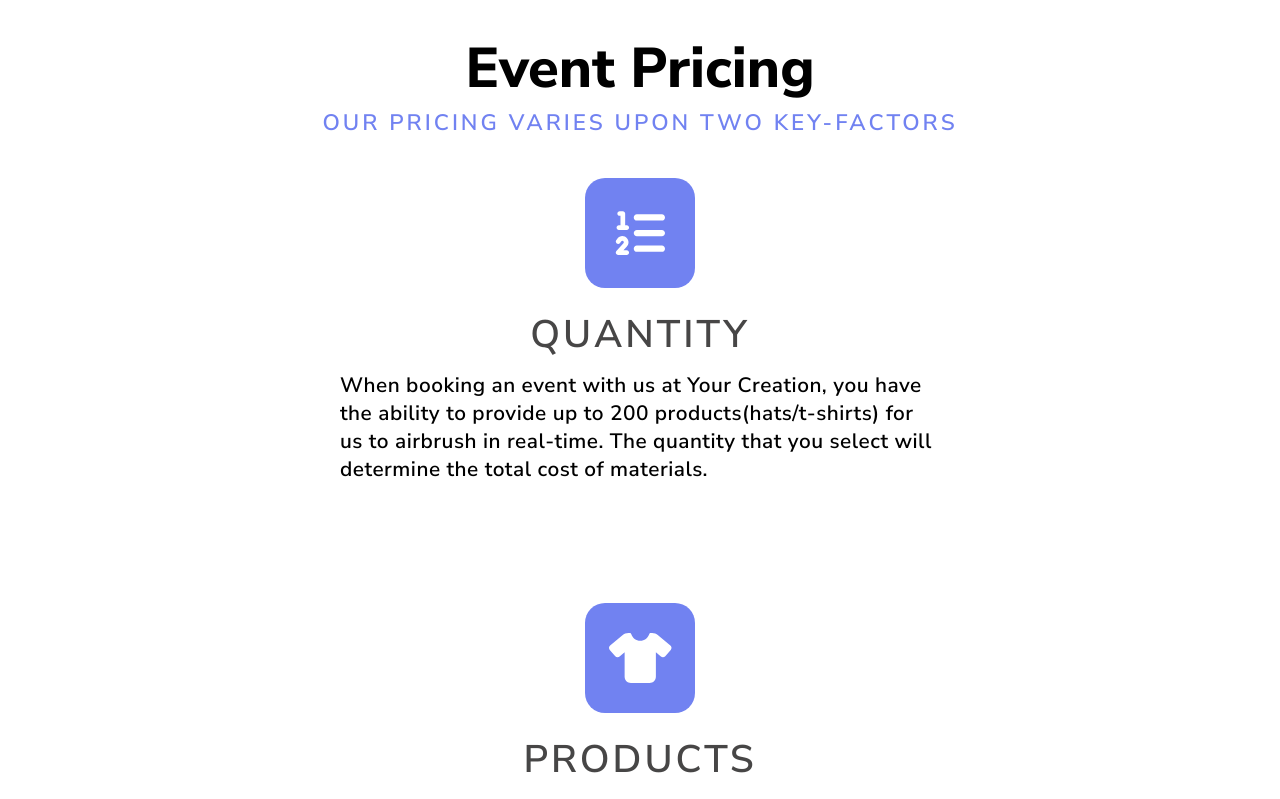
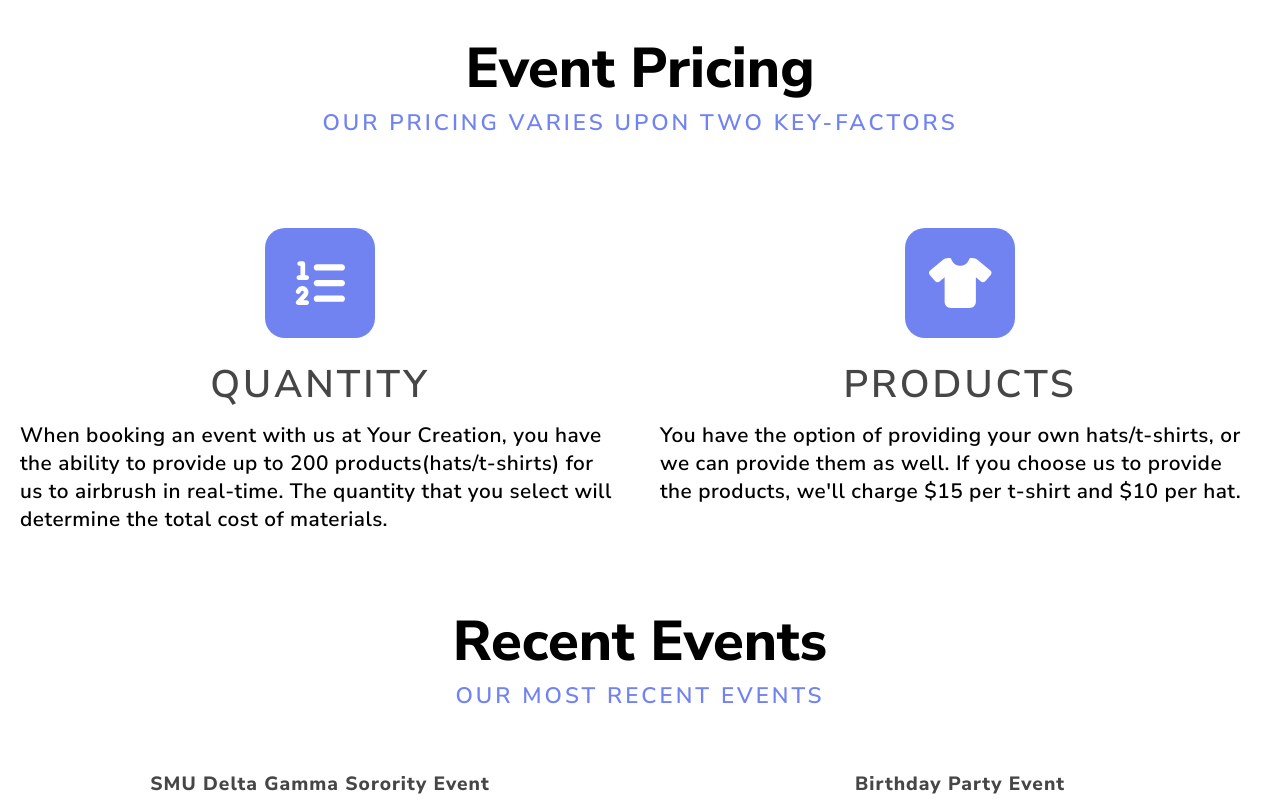
Before and after one commit to GilbertoRod/yourcreation, a React (Create React App) app: page /services/events in a window 1280 px wide. Shown: the part 2300-3099 px from the top of the page. Built offline with nearby package versions, Linux system fonts and the light colour scheme; a web font is replaced by a local one.

Commit message:
spacing fix

```diff
--- a/src/pages/ServicesEvent/ServicesEvents.css
+++ b/src/pages/ServicesEvent/ServicesEvents.css
@@ -379,7 +379,8 @@
 .event-pricing-factors{
     display: flex;
     justify-content:center;
-    gap: 80px;
+    gap: 40px;
+    margin-top: 50px;
     flex-wrap: wrap;
 }
 .factor-icon{
@@ -535,6 +536,7 @@
     box-shadow: 0px 0px 0px rgba(0, 0, 0, 0.545) inset;
     transition: ease-in .15s;
     border: 1px solid var(--primary-color);
+    margin-bottom: 30px;
 }
 .event-form-btn:hover{
     box-shadow: 2px 1px 4px rgba(0, 0, 0, 0.545) ;
```
